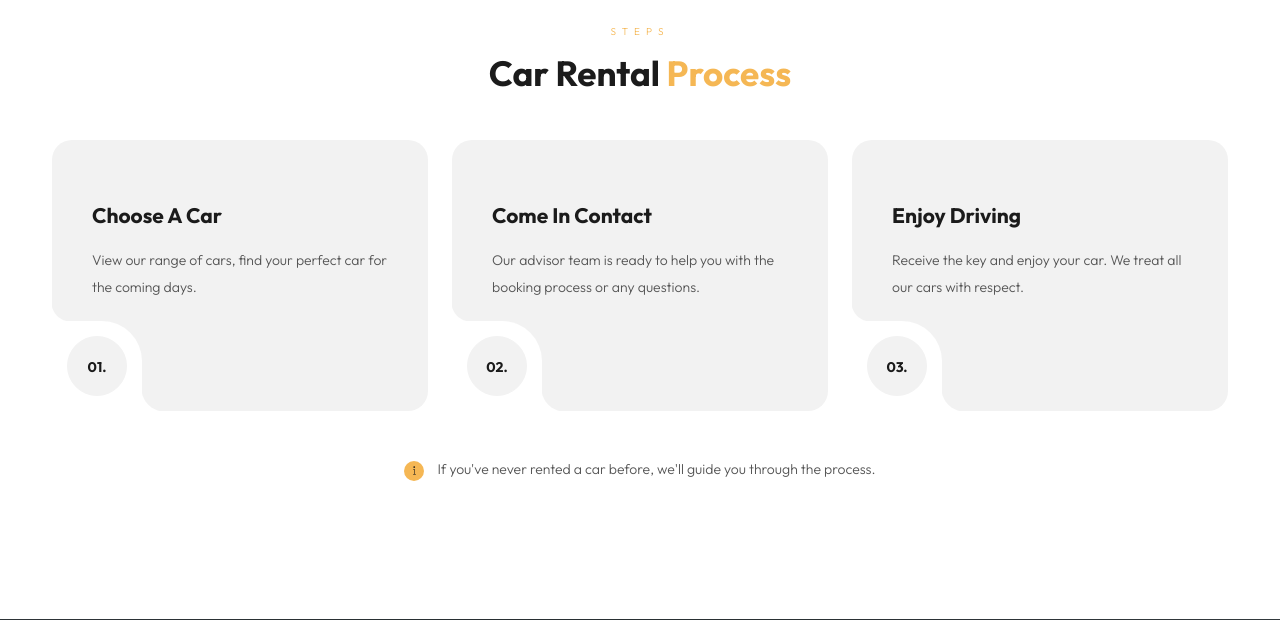
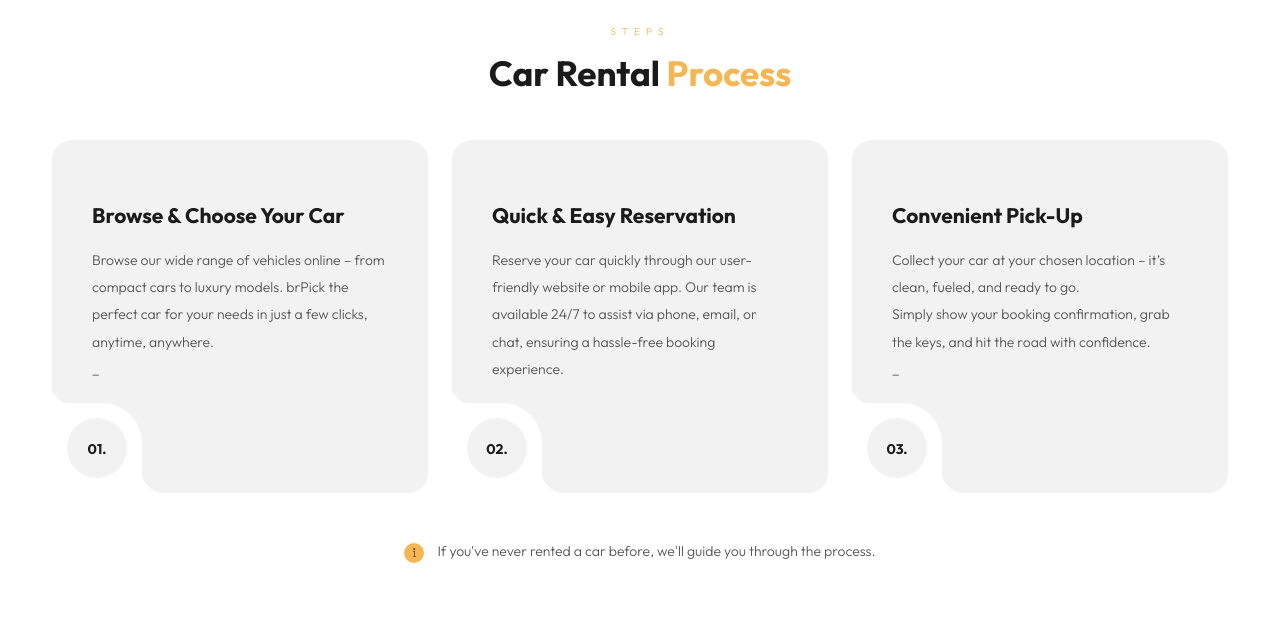
Before and after one commit to AsliddinWeb/rentoCarDubai, a Django app: page / in a window 1280 px wide. Shown: the part 2832-3452 px from the top of the page. Run offline with Django 5.2, Linux system fonts and the light colour scheme; data that the repository does not hold is empty; some libraries are stand-ins or nearby versions.

Commit message:
Home updated 3

```diff
--- a/templates/home.html
+++ b/templates/home.html
@@ -48,8 +48,10 @@
                     <div class="item">
                         <div class="con">
                             <div class="no">1</div>
-                            <h5>Choose A Car</h5>
-                            <p>Explore our diverse fleet of cars – from compact city cars to luxury SUVs. Select the perfect vehicle for your trip, whether it’s a weekend getaway or a business journey.</p>
+                            <h5>Choose Your Perfect Car</h5>
+                            <p>
+                                Explore our diverse fleet of cars – from compact city cars to luxury SUVs. Select the perfect vehicle for your trip, whether it’s a weekend getaway or a business journey.
+                            </p>
                         </div>
                     </div>
                 </div>
@@ -57,9 +59,9 @@
                     <div class="item">
                         <div class="con">
                             <div class="no">2</div>
-                            <h5>Come In Contact</h5>
-                            <p>Contact our friendly team via phone, email, or live chat. We’ll guide you through a quick and easy booking process, ensuring you get
-                                <br>on the road in no time.</p>
+                            <h5>Easy Booking Process</h5>
+                            <p>Contact our friendly team via phone, email, or live chat. We’ll guide you through a quick and easy booking process, ensuring you
+                                <br>get on the road in no time.</p>
                         </div>
                     </div>
                 </div>
@@ -67,7 +69,7 @@
                     <div class="item">
                         <div class="con">
                             <div class="no">3</div>
-                            <h5>Enjoy Driving</h5>
+                            <h5>Smooth Pick-Up Experience</h5>
                             <p>Pick up your car – clean, fueled, and ready <br>to go. Enjoy a seamless driving experience with the reliability and comfort
                                 <br>you deserve.</p>
                         </div>
@@ -303,8 +305,11 @@
                 <div class="col-md-4 mb-30">
                     <div class="item">
                         <div class="text">
-                            <h5>Choose A Car</h5>
-                            <p>View our range of cars, find your perfect car for the coming days.</p>
+                            <h5>Browse & Choose Your Car</h5>
+                            <p>
+                                Browse our wide range of vehicles online – from compact cars to luxury models. brPick the perfect car for your needs in just a few clicks, anytime, anywhere.
+                                <br>_
+                            </p>
                         </div>
                         <div class="numb">
                             <div class="numb-curv">
@@ -326,8 +331,10 @@
                 <div class="col-md-4 mb-30">
                     <div class="item">
                         <div class="text">
-                            <h5>Come In Contact</h5>
-                            <p>Our advisor team is ready to help you with the booking process or any questions.</p>
+                            <h5>Quick & Easy Reservation</h5>
+                            <p>
+                                Reserve your car quickly through our user-friendly website or mobile app. Our team is available 24/7 to assist via phone, email, or chat, ensuring a hassle-free booking experience.
+                            </p>
                         </div>
                         <div class="numb">
                             <div class="numb-curv">
@@ -349,8 +356,9 @@
                 <div class="col-md-4 mb-30">
                     <div class="item">
                         <div class="text">
-                            <h5>Enjoy Driving</h5>
-                            <p>Receive the key and enjoy your car. We treat all our cars with respect.</p>
+                            <h5>Convenient Pick-Up</h5>
+                            <p>Collect your car at your chosen location – it’s clean, fueled, and ready to go. <br>Simply show your booking confirmation, grab the keys, and hit the road with confidence.
+                                <br>_</p>
                         </div>
                         <div class="numb">
                             <div class="numb-curv">
```
